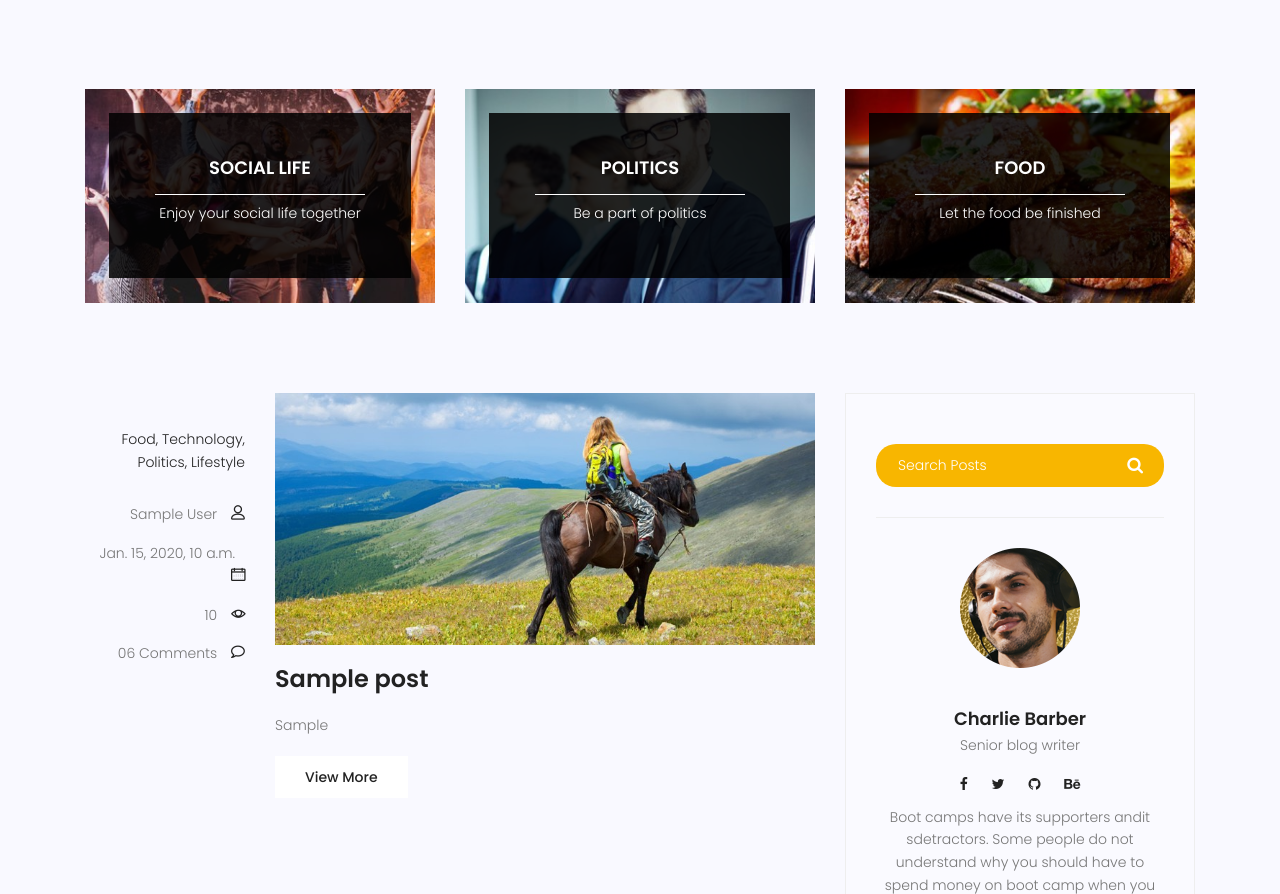
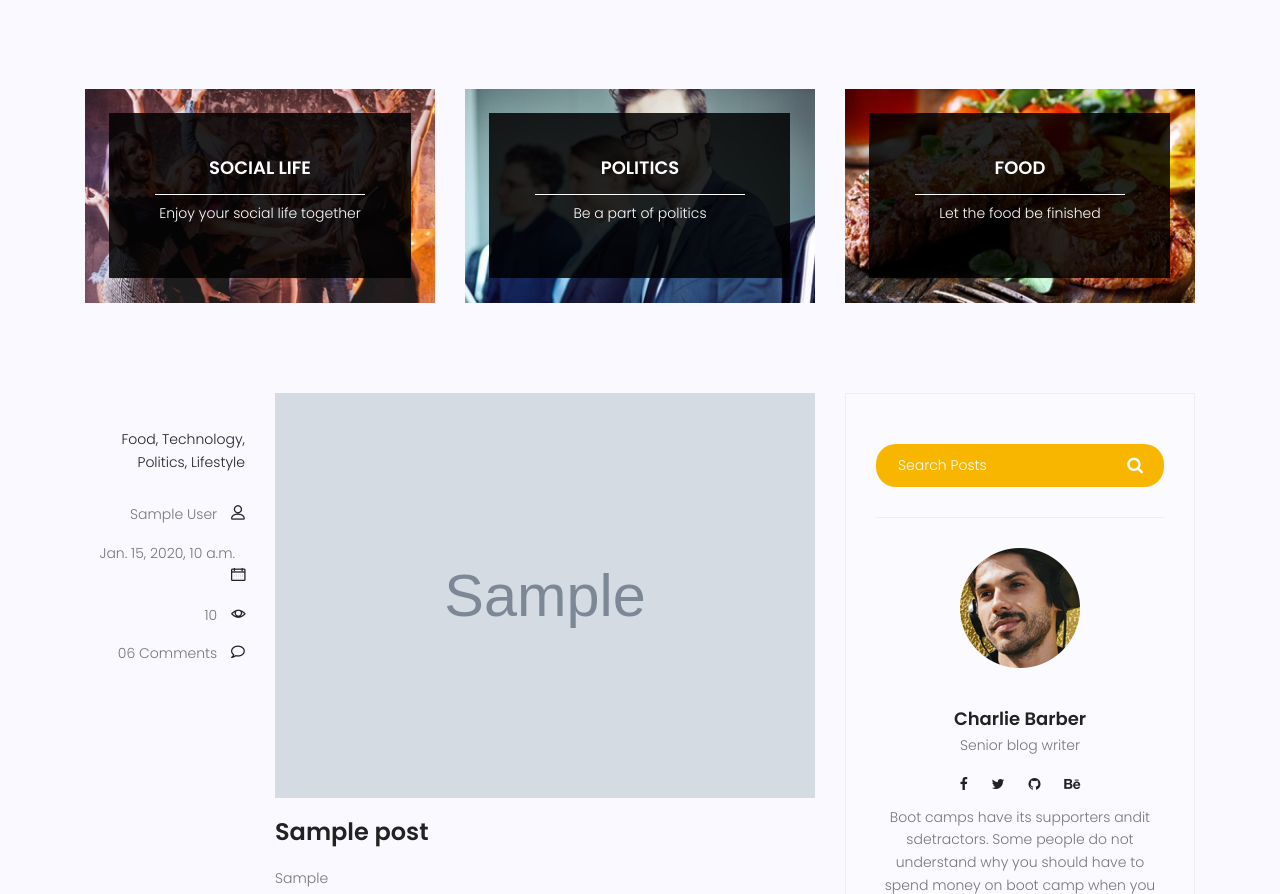
Before and after one commit to name-amir/mysite, a Django app: page /blog/ in a window 1280 px wide. Shown: the part 689-1583 px from the top of the page. Run offline with Django 5.2, Linux system fonts and the light colour scheme; tables that the repository leaves empty hold one stand-in row (values such as "Sample post"); grey boxes marked "Sample" are stand-in pictures; some libraries are stand-ins or nearby versions.

Commit message:
image field

```diff
--- a/blog/models.py
+++ b/blog/models.py
@@ -4,7 +4,7 @@ from django.contrib.auth.models import User
 # Create your models here.
 class Post(models.Model):
 
-    # image =
+    image = models.ImageField(upload_to='blog/',default='blog/default.jpg')
     author = models.ForeignKey(User, on_delete=models.SET_NULL,null=True)
     title = models.CharField(max_length=255)
     conttent = models.TextField()
--- a/templates/blog/blog-home.html
+++ b/templates/blog/blog-home.html
@@ -113,7 +113,7 @@
 					</div>
 					<div class="col-lg-9 col-md-9 ">
 						<div class="feature-img">
-							<img class="img-fluid" src="{% static 'img/blog/feature-img1.jpg' %}" alt="">
+							<img class="img-fluid" src="{{post.image.url}}" alt="">
 						</div>
 						<a class="posts-title" href="{% url 'blog:single' pid=post.id %}">
 							<h3>{{post.title}}</h3>
```
Also changed, not shown: blog/migrations/0004_post_image.py (added), media/blog/cat-widget3.jpg (added), media/blog/default.jpg (added), media/blog/feature-img2.jpg (added).
